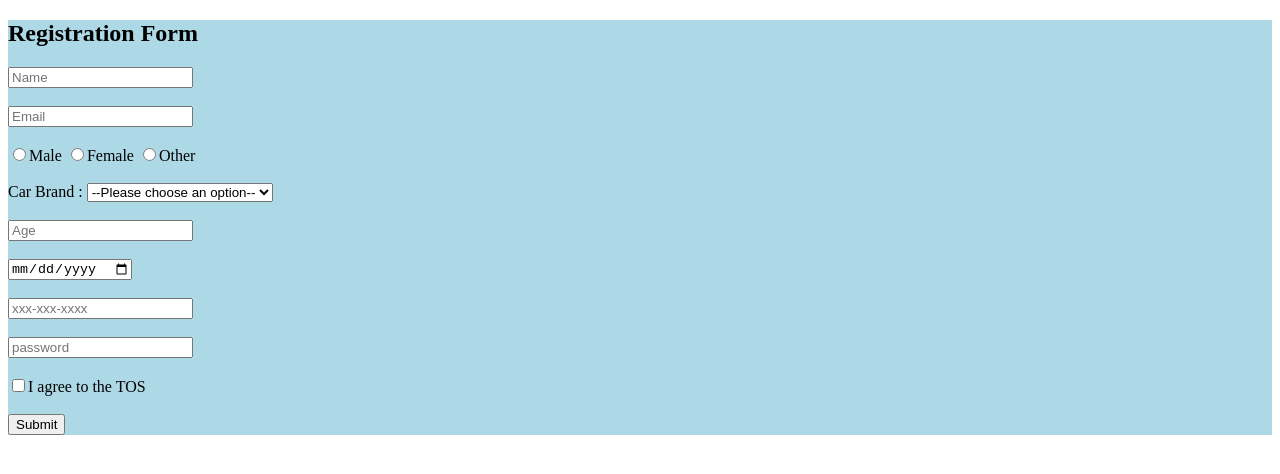
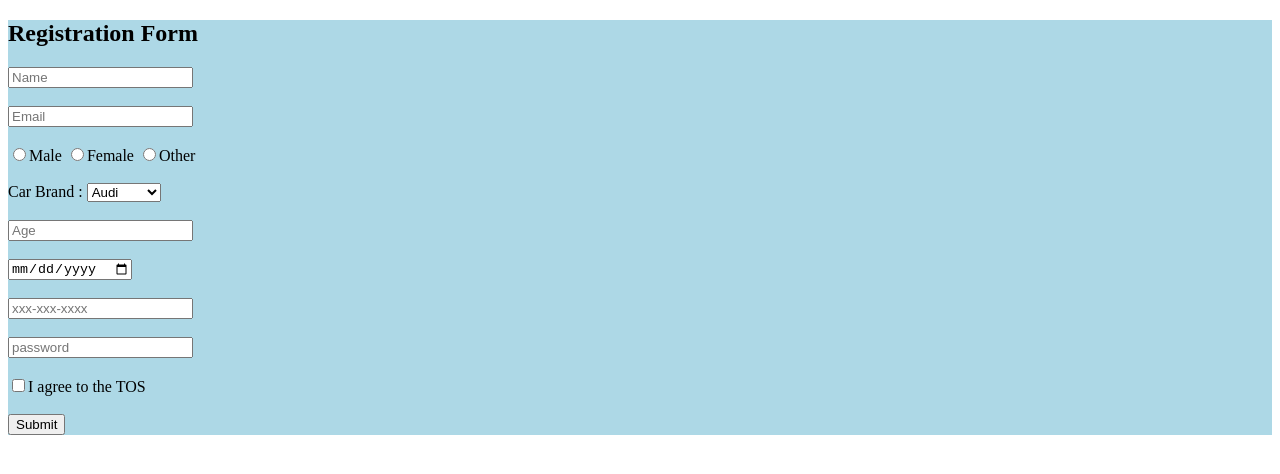
Before and after one commit to acciojob/signup-form-car-Neelesh0124, a website: page main.html in a window 1280 px wide. Drawn offline with Linux system fonts and the light colour scheme.

Commit message:
created a submission

```diff
--- a/main.html
+++ b/main.html
@@ -30,7 +30,6 @@
 	   <br><br>
 		<lable>Car Brand :</lable>
 		<select required>
-			<option >--Please choose an option--</option>
 			<option value="Audi">Audi</option>
 			<option value="Lambo">Lambo</option>
 			<option value="Safari">Safari</option>
```
